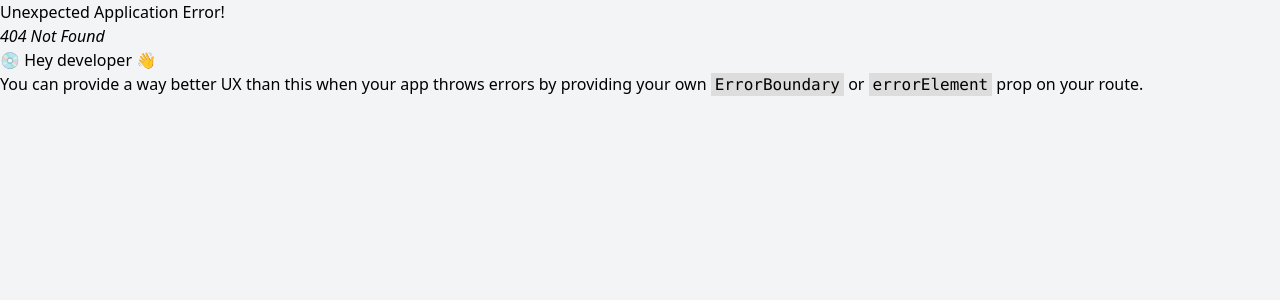
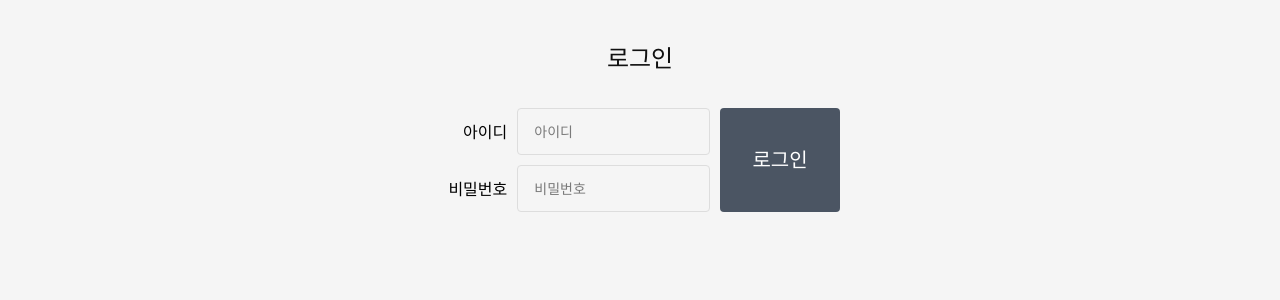
Before and after one commit to Leets-Official/6th-FE-Mission-Zero100, a React (Vite) app: page /login in a window 1280 px wide. Before the commit this address had no page. Shown: the top 300 px of the page. Built offline with nearby package versions, Linux system fonts and the light colour scheme.

Commit message:
이수성/6주차

```diff
--- a/src/App.jsx
+++ b/src/App.jsx
@@ -1,6 +1,13 @@
 // src/App.jsx
-import Page from './page'; // 방금 바꾼 파일
+import React from 'react'
+import { Outlet } from 'react-router-dom'
 
+// App now acts as the layout component for router children.
+// It must render an <Outlet/> so child routes (/, /login, /signup, /todo) appear.
 export default function App() {
-  return <Page />;
+  return (
+    <div>
+      <Outlet />
+    </div>
+  )
 }
--- a/src/main.jsx
+++ b/src/main.jsx
@@ -4,8 +4,48 @@ import { createBrowserRouter, RouterProvider } from 'react-router-dom'
 import './index.css'
 import App from './App.jsx'
 
-// 페이지 예시 (원하면 파일로 분리해도 OK)
-function Home() { return <h1 className="text-2xl font-bold">Home</h1> }
+// simple inline example components were here before; replace by importing pages
+// Use the existing Todo app (export default) located at src/page.jsx
+import TodoApp from './page.jsx'
+import Login from './pages/Login.jsx'
+import Signup from './pages/Signup.jsx'
+
+function Home() {
+  return (
+    <div style={{display:'flex',justifyContent:'center',alignItems:'center',minHeight:'100vh',background:'#f5f5f5'}}>
+      <div style={{display:'flex',flexDirection:'column',gap:12,width:'100%',maxWidth:300,margin:'0 auto'}}>
+        <h1 style={{fontSize:36,fontWeight:700,textAlign:'center',marginBottom:20}}>Suseong TODO</h1>
+        <a href="/login" style={{
+          padding:'16px',
+          background:'#4B5563',
+          borderRadius:9999,
+          textDecoration:'none',
+          color:'#fff',
+          textAlign:'center',
+          fontSize:'16px',
+          fontWeight:500,
+          width:'100%',
+          maxWidth:200,
+          margin:'0 auto'
+        }}>로그인</a>
+        <a href="/signup" style={{
+          padding:'16px',
+          background:'#4B5563',
+          borderRadius:9999,
+          textDecoration:'none',
+          color:'#fff',
+          textAlign:'center',
+          fontSize:'16px',
+          fontWeight:500,
+          width:'100%',
+          maxWidth:200,
+          margin:'0 auto'
+        }}>회원가입</a>
+      </div>
+    </div>
+  )
+}
+
 function About() { return <h1 className="text-2xl">About</h1> }
 
 const router = createBrowserRouter([
@@ -14,7 +54,10 @@ const router = createBrowserRouter([
     element: <App />,            // 공통 레이아웃
     children: [
       { index: true, element: <Home /> },   // /
-      { path: 'about', element: <About /> } // /about
+      { path: 'about', element: <About /> }, // /about
+  { path: 'todo', element: <TodoApp /> }, // /todo (use existing Todo app)
+      { path: 'login', element: <Login /> }, // /login
+      { path: 'signup', element: <Signup /> }, // /signup
     ],
   },
 ])
--- /dev/null
+++ b/src/pages/Login.jsx
@@ -0,0 +1,88 @@
+import React, { useState } from 'react'
+import { useNavigate, Link } from 'react-router-dom'
+
+export default function Login() {
+  const navigate = useNavigate()
+  const [id, setId] = useState('')
+  const [password, setPassword] = useState('')
+
+  const handleSubmit = (e) => {
+    e.preventDefault()
+    // UI-only: just navigate to /todo on "login"
+    navigate('/todo')
+  }
+
+  return (
+    <div style={{display:'flex',flexDirection:'column',alignItems:'center',minHeight:'100vh',background:'#f5f5f5',padding:'40px 20px'}}>
+      <div style={{width:'100%',maxWidth:400}}>
+  {/* Title */}
+  <h1 style={{fontSize:24,fontWeight:500,marginBottom:32,color:'#111',textAlign:'center'}}>로그인</h1>
+
+        {/* Login Form */}
+        <form onSubmit={handleSubmit} style={{display:'flex',flexDirection:'column',gap:8}}>
+            <div style={{ display: 'flex', flexDirection: 'row', position: 'relative', alignItems: 'stretch' }}>
+                <div style={{ display: 'flex', flexDirection: 'column', position: 'relative', marginRight: 10 }}>
+                    <div style={{display:'flex',gap:8,alignItems:'center'}}>
+                        <div style={{flex:1, display: "flex", flexDirection: "row", gap: 10, alignItems: "center" }}>
+                            <p style={{ width: "100px", textAlign: "end" }}>아이디</p>
+                            <input
+                                placeholder="아이디"
+                                value={id}
+                                onChange={e=>setId(e.target.value)}
+                                style={{
+                                width:'100%',
+                                padding:'12px 16px',
+                                fontSize:14,
+                                border:'1px solid #ddd',
+                                borderRadius:4,
+                                outline:'none'
+                                }}
+                            />
+                        </div>
+                    </div>
+                    <div style={{ marginTop: 10, display: "flex", flexDirection: "row", gap: 10, alignItems: "center" }}>
+                        <p style={{ width: "100px", textAlign: "end" }}>비밀번호</p>
+                        <input
+                        type="password"
+                        placeholder="비밀번호"
+                        value={password}
+                        onChange={e=>setPassword(e.target.value)}
+                        style={{
+                            width:'100%',
+                            padding:'12px 16px',
+                            fontSize:14,
+                            border:'1px solid #ddd',
+                            borderRadius:4,
+                            outline:'none'
+                        }}
+                        />
+                    </div>
+                </div>
+        <button
+          type="submit"
+          style={{
+            width: '120px',
+            alignSelf: 'stretch',
+            background: '#4B5563',
+            color: 'white',
+            border: 'none',
+            borderRadius: 4,
+            cursor: 'pointer',
+            fontSize: 20,
+            fontWeight: 500,
+            display: 'flex',
+            alignItems: 'center',
+            justifyContent: 'center',
+            flexShrink: 0,
+            padding: 0
+          }}
+        >
+          로그인
+        </button>
+            </div>
+
+        </form>
+      </div>
+    </div>
+  )
+}
--- /dev/null
+++ b/src/pages/Signup.jsx
@@ -0,0 +1,44 @@
+import React, { useState } from 'react'
+import { useNavigate } from 'react-router-dom'
+
+export default function Signup() {
+  const navigate = useNavigate()
+  const [name, setName] = useState('')
+  const [id, setId] = useState('')
+  const [password, setPassword] = useState('')
+
+  const handleSubmit = (e) => {
+    e.preventDefault()
+    // UI-only: pretend signup succeeded and navigate to login
+    navigate('/login')
+  }
+
+  return (
+    <div style={{display:'flex',flexDirection:'column',alignItems:'center',minHeight:'100vh',background:'#f5f5f5',padding:'40px 20px'}}>
+      <div style={{width:'100%',maxWidth:420}}>
+        <h1 style={{fontSize:28,fontWeight:700,textAlign:'center',marginBottom:28}}>회원가입</h1>
+
+        <form onSubmit={handleSubmit} style={{display:'flex',flexDirection:'column',gap:16}}>
+          <div style={{display:'flex',alignItems:'center',gap:12}}>
+            <label style={{width:72,fontSize:16}}>이름</label>
+            <input value={name} onChange={e=>setName(e.target.value)} style={{flex:1,padding:'10px 12px',borderRadius:6,border:'1px solid #ccc'}} />
+          </div>
+
+          <div style={{display:'flex',alignItems:'center',gap:12}}>
+            <label style={{width:72,fontSize:16}}>아이디</label>
+            <input value={id} onChange={e=>setId(e.target.value)} style={{flex:1,padding:'10px 12px',borderRadius:6,border:'1px solid #ccc'}} />
+          </div>
+
+          <div style={{display:'flex',alignItems:'center',gap:12}}>
+            <label style={{width:72,fontSize:16}}>비밀번호</label>
+            <input type="password" value={password} onChange={e=>setPassword(e.target.value)} style={{flex:1,padding:'10px 12px',borderRadius:6,border:'1px solid #ccc'}} />
+          </div>
+
+          <div style={{display:'flex',justifyContent:'center',marginTop:6}}>
+            <button type="submit" style={{padding:'12px 20px',background:'#4B5563',color:'#fff',border:'none',borderRadius:8,boxShadow:'0 2px 0 rgba(0,0,0,0.3)',fontSize:16}}>회원가입</button>
+          </div>
+        </form>
+      </div>
+    </div>
+  )
+}
--- /dev/null
+++ b/src/pages/TodoPage.jsx
@@ -0,0 +1,20 @@
+import React from 'react'
+import { Link } from 'react-router-dom'
+
+export default function TodoPage() {
+  return (
+    <div style={{display:'flex',justifyContent:'center',paddingTop:40}}>
+      <div style={{width:720,background:'#fff',padding:20,borderRadius:6,boxShadow:'0 2px 8px rgba(0,0,0,0.06)'}}>
+        <div style={{display:'flex',justifyContent:'space-between',alignItems:'center',marginBottom:12}}>
+          <h2 style={{margin:0}}>TODO 페이지</h2>
+          <Link to="/" style={{fontSize:14,color:'#374151',textDecoration:'none'}}>루트로</Link>
+        </div>
+
+        <div style={{padding:12,background:'#f3f4f6',borderRadius:6}}>
+          {/* UI-only placeholder: real todo list already exists in app; this is a page placeholder */}
+          <p style={{margin:0,color:'#374151'}}>여기는 Todo 페이지(UI 전용)입니다. 실제 기능은 기존 Todo 컴포넌트에서 동작합니다.</p>
+        </div>
+      </div>
+    </div>
+  )
+}
```
Also changed, not shown: 5 other files (tests, documents, lock files or other folders).
